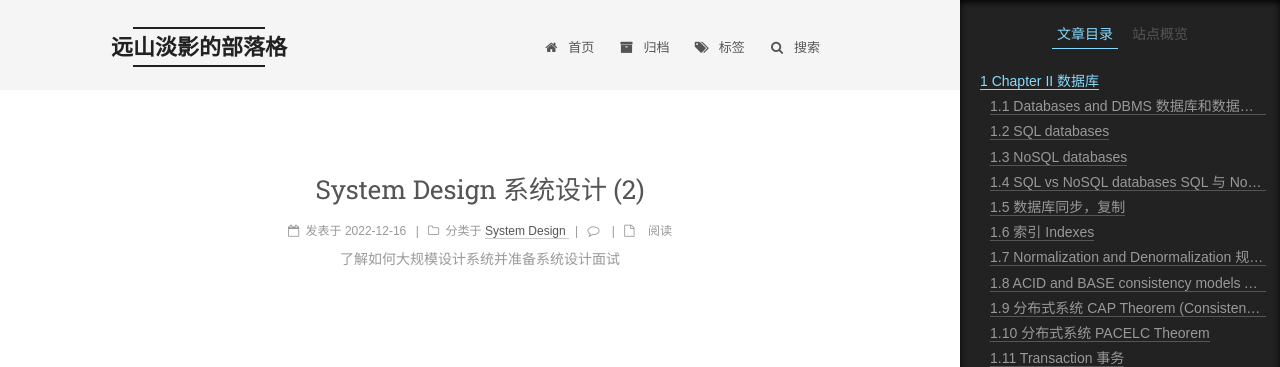
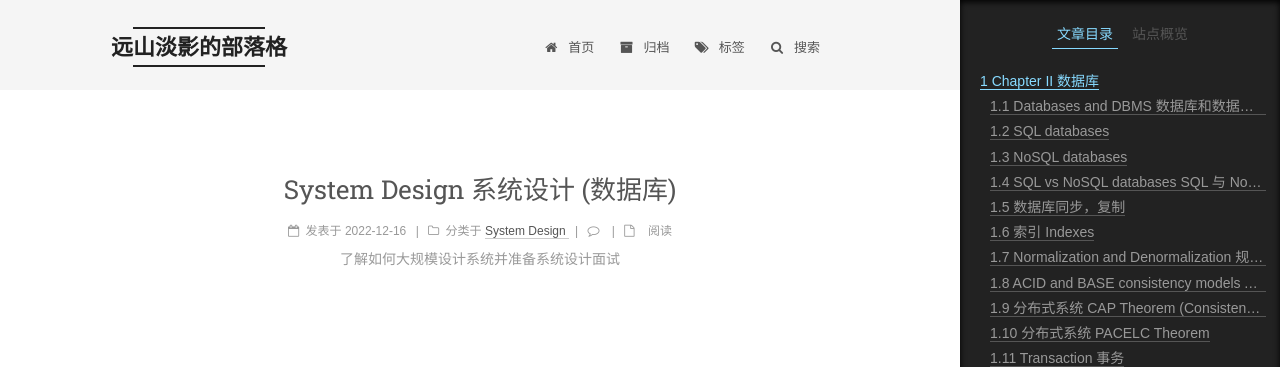
Before and after one commit to landybird/landybird.github.io, a Jekyll site: the page built from _posts/2022-12-16-系统设计(数据库).md, in a window 1280 px wide. Shown: the top 367 px of the page. Built offline with Jekyll 4.4.1, drawn with Linux system fonts in a browser that asks for light colours; some web fonts are replaced; a script that is not in the unit is left out; comment, search, counter and statistics services are not loaded.

Commit message:
Update 2022-12-16-系统设计(数据库).md

```diff
--- a/_posts/2022-12-16-系统设计(数据库).md
+++ b/_posts/2022-12-16-系统设计(数据库).md
@@ -1,5 +1,5 @@
 ---
-title: System Design 系统设计 (2)
+title: System Design 系统设计 (数据库)
 description: 了解如何大规模设计系统并准备系统设计面试
 categories:
 - System Design
```
